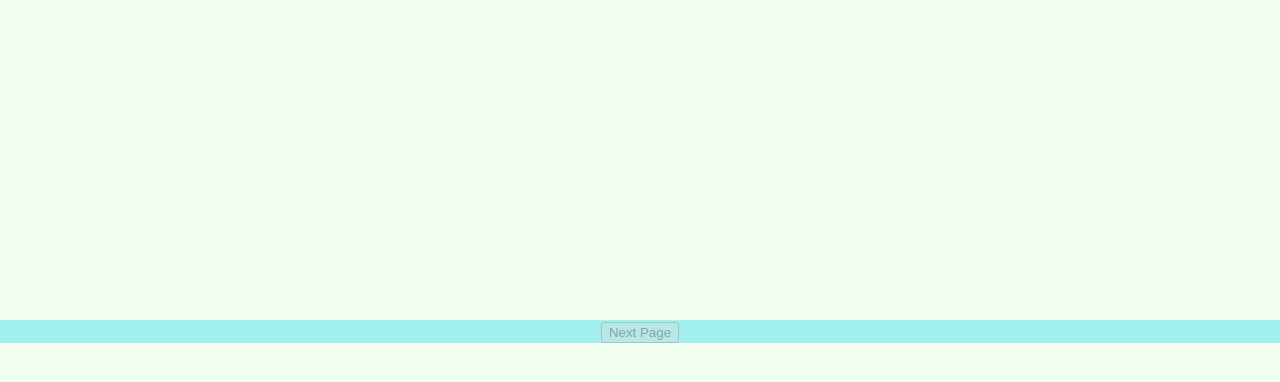
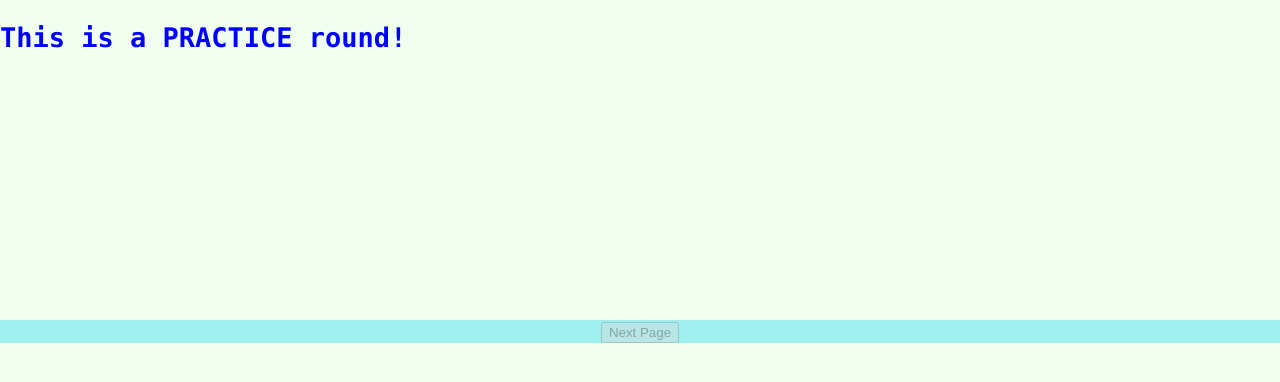
Before and after one commit to spyridon-amp/cs279experiment, a website: page public/practice.html in a window 1280 px wide. Drawn offline with nearby package versions, Linux system fonts and the light colour scheme.

Commit message:
practice label text

```diff
--- a/public/practice.html
+++ b/public/practice.html
@@ -9,6 +9,7 @@
 </head>
 <script type="text/javascript" src="main.js"></script>
 <div id="content">
+      <h2 style="color:blue;">This is a PRACTICE round!</h2>
     <div id="intro">
         <a href="waiting.html"><button id="nextpage" disabled>Next Page</button></a>
     </div>
```
